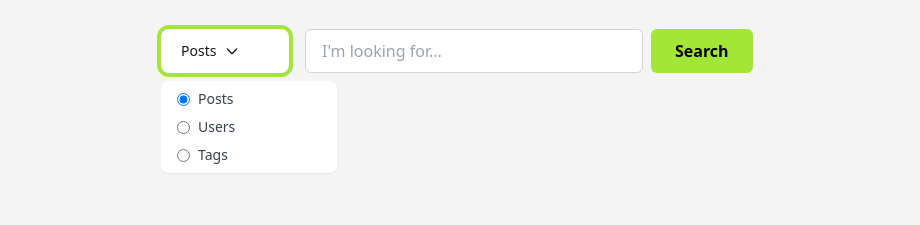
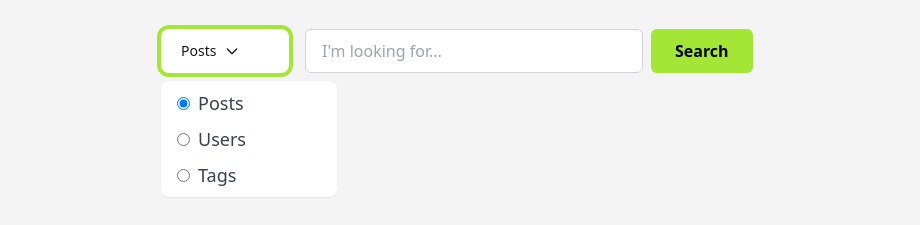
Before and after one commit to annikaeld/Rewind., a website with bundled scripts: page feed/index.html in a window 1280 px wide. Both pictures are taken after a click on the button "Posts". Shown: the part 99-324 px from the top of the page, without its empty margins (183-1103 px from the left). Built offline with nearby package versions, Linux system fonts and the light colour scheme; no server answers.

Commit message:
style feed #11

```diff
--- a/feed/index.html
+++ b/feed/index.html
@@ -44,7 +44,7 @@
                 <div id="dropdownMenu"
                     class="absolute left-0 z-10 hidden bg-white divide-y divide-gray-100 rounded-lg shadow-sm w-44 dark:bg-gray-700 mt-2">
                     <form id="dropdownRadioForm"
-                        class="py-2 text-sm text-gray-700 dark:text-gray-200 flex flex-col gap-2 px-4">
+                        class="py-2 text-lg text-gray-700 dark:text-gray-200 flex flex-col gap-2 px-4">
                         <label class="inline-flex items-center cursor-pointer">
                             <input type="radio" name="searchType" value="Posts" class="form-radio text-lime-500"
                                 checked>
```
Also changed, not shown: css/style.css.
